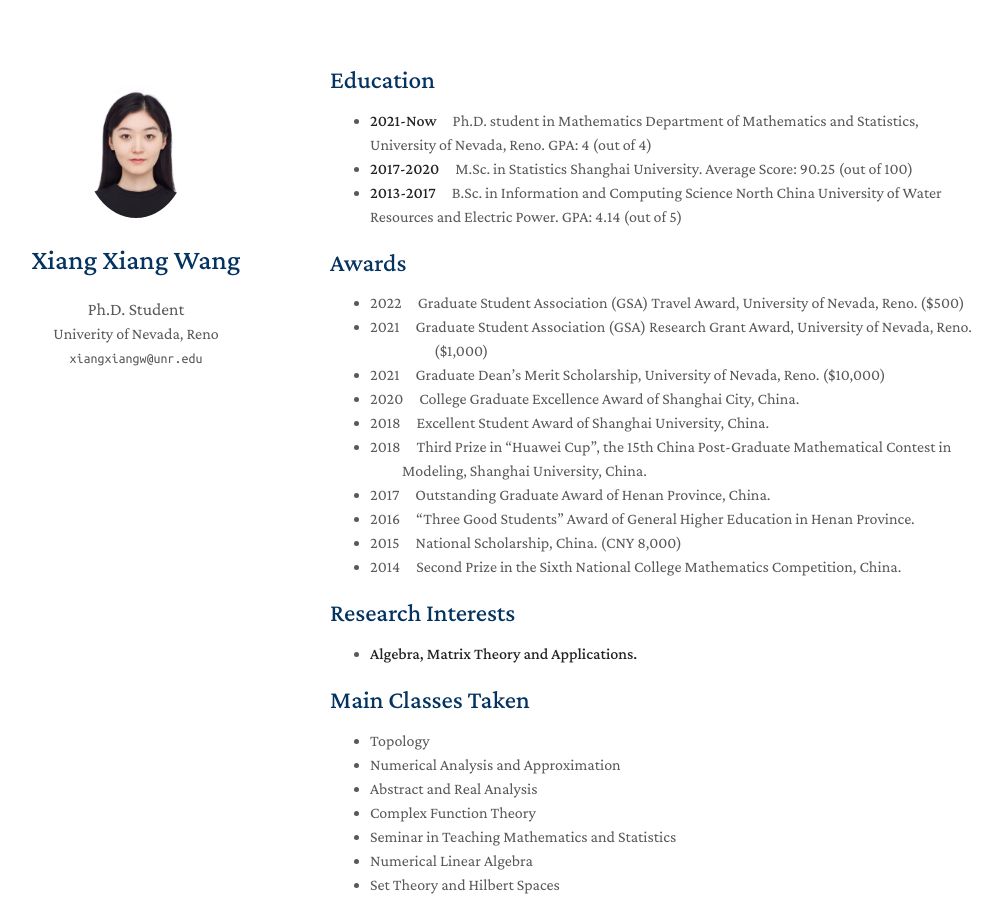
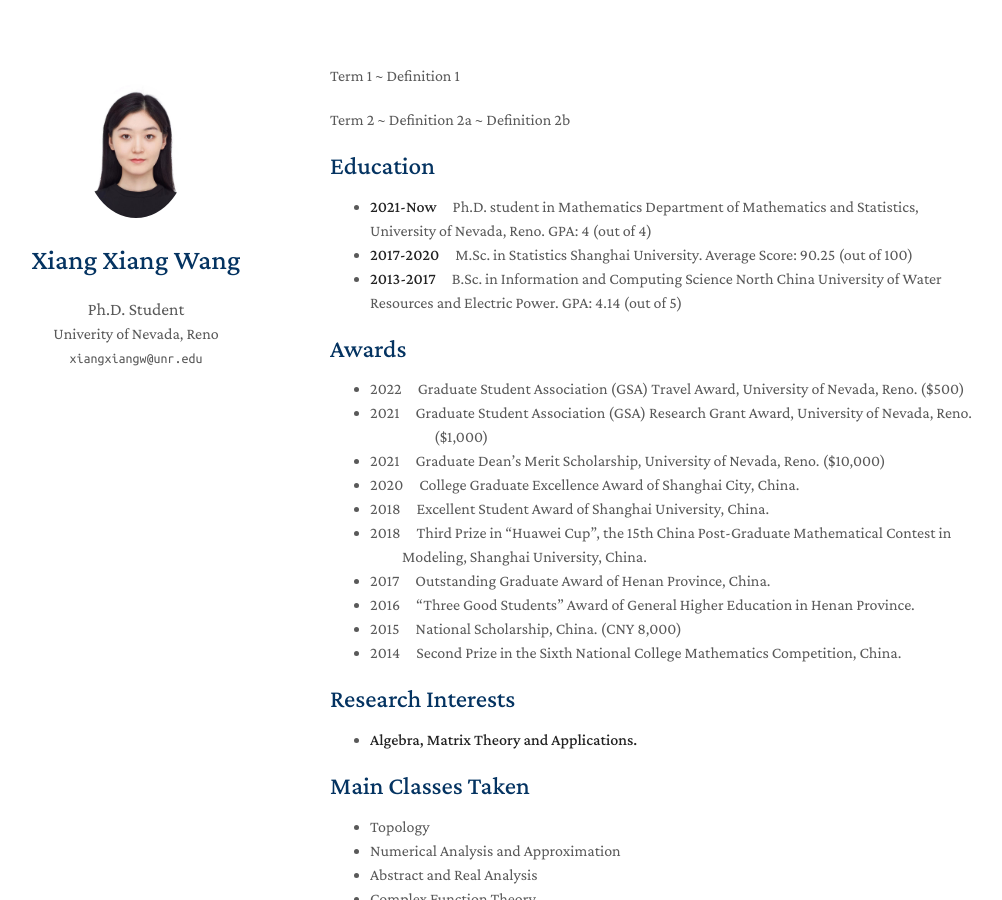
Before and after one commit to yaoyao-liu/minimal-light, a Jekyll site: the page built from index.md, in a window 1280 px wide and 900 px high. Shown: the whole window, without its empty margins (140-1142 px from the left). Built offline with Jekyll 4.4.1, drawn with Linux system fonts in a browser that asks for light colours; nearby versions of some CDN libraries; a style sheet for code colours, icons or effects is not loaded; our own code applies the rules of GitHub Pages for plain Markdown files.

Commit message:
Update index.md

```diff
--- a/index.md
+++ b/index.md
@@ -2,7 +2,12 @@
 layout: homepage
 ---
 
+ Term 1
+  ~ Definition 1
 
+Term 2
+  ~ Definition 2a
+  ~ Definition 2b
 
 
 ## Education
```
